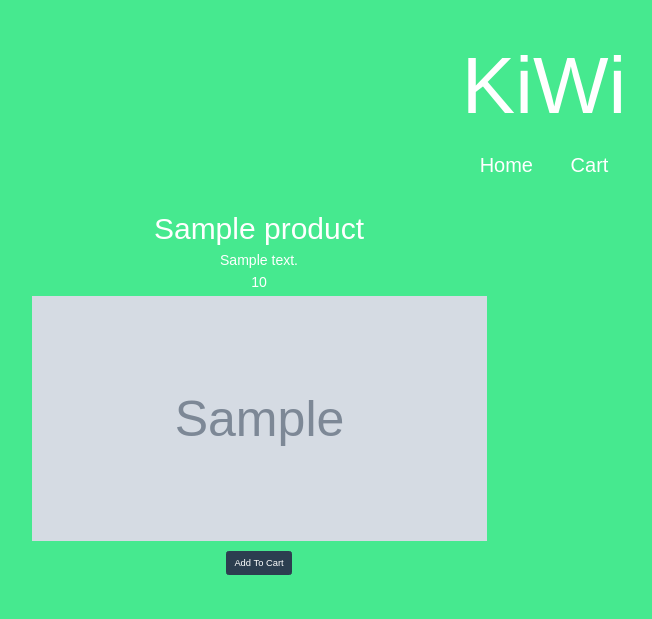
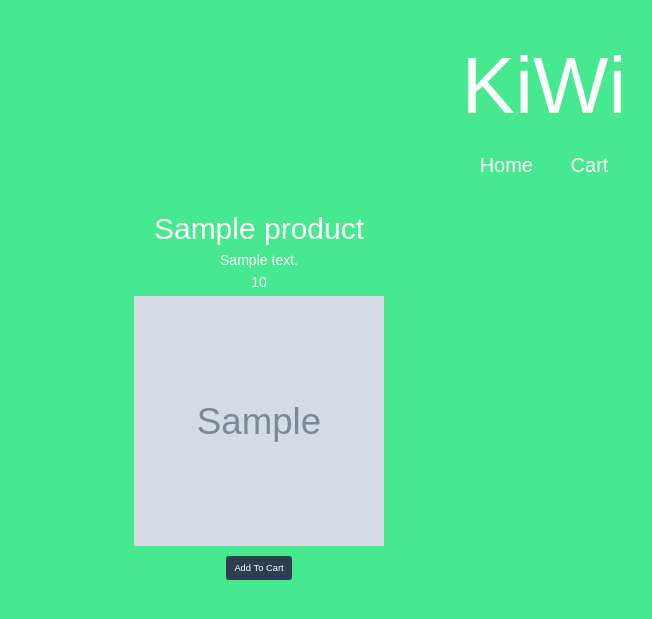
Before and after one commit to RickyxNguyen/contractor, a Flask app: page / in a window 1280 px wide. Shown: the top 619 px of the page, without its empty margins (96-748 px from the left). Run offline with Flask 2, Linux system fonts and the light colour scheme; grey boxes marked "Sample" are stand-in pictures; a database or web service that is not in the repository returns one stand-in record (values such as "Sample title"); some libraries are stand-ins or nearby versions.

Commit message:
added more items

```diff
--- a/app.py
+++ b/app.py
@@ -14,7 +14,10 @@ carts = db.carts
 carts.drop()
 
 db.products.insert_many([{"name": "WiBook Pro 15", "description": "Authentic Chinese Knockoff of MacBook Pro 15", "price": 2999.99, "image": "./static/matebook.png"},
-                         {"name": "WiPro", "description": "Authentic Chinese Knockoff of Mac Pro", "price": 9999.99, "image": "./static/grater.png"}])
+                         {"name": "WiPro", "description": "Authentic Chinese Knockoff of Mac Pro", "price": 9999.99, "image": "./static/grater.png"},
+                         {"name": "WiPhone XX", "description": "Authentic Chinese Knockoff of iPhone", "price": 999.99, "image": "http://assets.stickpng.com/thumbs/585fd18fcb11b227491c35d3.png"},
+                         {"name": "Kiwi Watch", "description": "Authentic Chinese Knockoff of Apple Watch", "price": 399.99, "image": "http://www.pngmart.com/files/6/Watch-PNG-Photo.png"}
+                         ])
 
 app = Flask(__name__)
 
@@ -41,7 +44,6 @@ def show_cart():
 
 @app.route('/products/<product_id>/add', methods=['POST'])
 def product_create(product_id):
-    # This will delete a product by using an id as a parameter
     """Add one product to cart"""
 
     if carts.find_one({'_id': ObjectId(product_id)}):
@@ -58,7 +60,6 @@ def product_create(product_id):
 
 @app.route('/carts/<cart_id>/delete', methods=['POST'])
 def cart_delete(cart_id):
-    # This will delete a product by using an id as a parameter
     """Remove one product from cart"""
     cart_item  = carts.find_one({'_id': ObjectId(cart_id)})
 
--- a/static/styles.css
+++ b/static/styles.css
@@ -42,10 +42,13 @@ li a {
     height: 245px;
 }
 .mongo-images{
-    height:245px;
-    width:455px;
+    height:250px;
+    width:250px;
 }
 h2{
     font-size: 30px;
 }
+.col-md-6{
+    margin-bottom: 2%;
+}
 /* Change the link color to #111 (black) on hover */
```
